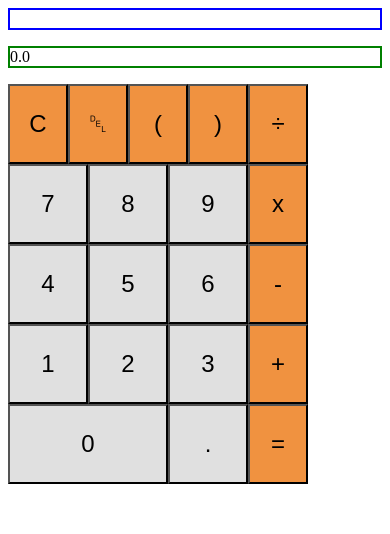
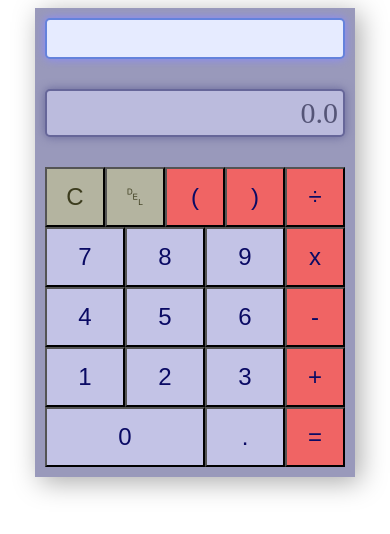
Before and after one commit to marc22alain/v-calculator, a React (Create React App) app: page / in a window 390 px wide. Shown: the top 534 px of the page. Built offline with nearby package versions, Linux system fonts and the light colour scheme; the HTML template or start-up script is replaced by a standard one.

Commit message:
Adding visual style, and media query to support smallest screens; fixing formula validation bugs

```diff
--- a/src/App.css
+++ b/src/App.css
@@ -1,46 +1,122 @@
+.App {
+  max-width: 330px;
+  margin-top: 20px;
+  margin-left: auto;
+  margin-right: auto;
+  padding: 25px;
+  background-color: #99b;
+  box-shadow: 5px 5px 25px #aaa;
+  font-size: 24px;
+}
+
 .valid {
-  border: solid 2px blue;
+  color: rgb(10, 10, 100);
+  border: solid 2px rgb(100, 130, 220);
+  box-shadow: 0px 0px 10px #88f;
+  background-color: rgb(230, 235, 255);
 }
 
 .invalid {
-  border: solid 2px red;
+  color: rgb(100, 10, 10);
+  border: solid 2px rgb(200, 0, 0);
+  box-shadow: 0px 0px 10px #f00;
+  background-color: #fdd;
 }
 
 .no-closing-parens {
+  color: rgb(10, 10, 100);
   border: solid 2px yellow;
+  box-shadow: 0px 0px 10px rgb(254, 248, 84);
+  background-color: rgb(255, 252, 200);
 }
 
-.result {
+.complete {
   border: solid 2px green;
+  box-shadow: 0px 0px 10px rgb(0, 255, 150);
+  background-color: #efe;
 }
 
-.keypad {
+.in-progress {
+  border: solid 2px #669;
+  box-shadow: 0px 0px 10px #669;
+  background-color: #bbd;
+  color: #557;
+}
+
+.text-box {
+  padding: 5px;
+  border-radius: 5px;
+}
+
+.formula-box {
+  letter-spacing: 0.1em;
+}
+
+.result-box {
+  text-align: right;
+  font-size: 30px;
 }
 
 .key {
   font-size: 24px;
-  height: 80px;
+  height: 84px;
 }
 
 .number-key {
-  background-color: rgb(224, 224, 224);
+  color: rgb(10, 10, 100);
+  background-color: rgb(195, 195, 230);
 }
 
 .operator-key {
-  background-color: rgb(240, 146, 64);
+  color: rgb(10, 10, 100);
+  background-color: rgb(240, 100, 100);
+}
+
+.utility-key {
+  color: rgb(60, 60, 30);
+  background-color: rgb(180, 180, 160);
 }
 
 .narrow-width {
-  width: 60px;
+  width: 63px;
 }
 .single-width {
-  width: 80px;
+  width: 84px;
 }
 
 .double-width {
-  width: 160px;
+  width: 168px;
 }
 
 .keypad {
-  max-width: 300px;
+  max-width: 315px;
+  margin-left: auto;
+  margin-right: auto;
 }
+
+
+@media screen and (max-width : 639px) {
+  .App {
+    max-width: 300px;
+    margin-top: 0;
+    margin-left: auto;
+    margin-right: auto;
+    padding: 10px;
+  }
+
+  .key {
+    height: 60px;
+  }
+
+  .narrow-width {
+    width: 60px;
+  }
+  .single-width {
+    width: 80px;
+  }
+
+  .double-width {
+    width: 160px;
+  }
+
+}
--- a/src/App.js
+++ b/src/App.js
@@ -9,35 +9,47 @@ class App extends Component {
     this.state = {
       formula: '',
       validationClass: 'valid',   // ['valid', 'invalid', 'no-closing-parens']
-      result: '0.0'
+      result: '0.0',
+      resultClass: 'in-progress',   // ['complete', 'invalid', 'in-progress']
     };
   }
 
   keyClickHandler(char) {
-    let newResult, formula, newValidity, newState;
+    let newResult, formula, newValidity, newState, newResultClass;
     if (char === "=") {
-      if (this.state.validationClass === 'valid') {
+      if (this.state.formula === '') {
+        return;
+      } else if (this.state.validationClass === 'valid') {
         newResult = processFormula(this.state.formula);
+        newResultClass = 'complete';
       } else {
         newResult = 'Formula is invalid';
+        newResultClass = 'invalid';
       }
-      newState = update(this.state, {result: {$set: newResult}});
+      newState = update(this.state, {result: {$set: newResult}, resultClass: {$set: newResultClass}});
     } else {
       if (char === "\u2421") {
         formula = this.state.formula;
         formula = formula.slice(0 ,formula.length - 1);
         newResult = "0.0";
+        newResultClass = 'in-progress';
         newValidity = checkValidity(formula);
       } else if (char === "C") {
         formula = '';
         newResult = "0.0";
+        newResultClass = 'in-progress';
         newValidity = 'valid';
       } else {
         formula = this.state.formula + char;
         newResult = "0.0";
+        newResultClass = 'in-progress';
         newValidity = checkValidity(formula);
       }
-      newState = update(this.state, {formula: {$set: formula}, result: {$set: newResult}, validationClass: {$set: newValidity}});
+      newState = update(this.state, { formula: {$set: formula},
+                                      result: {$set: newResult},
+                                      validationClass: {$set: newValidity},
+                                      resultClass: {$set: newResultClass}
+                                    });
     }
     this.setState(newState);
   }
@@ -58,17 +70,18 @@ class App extends Component {
         <div>
           <CalculatorInput
             formula={this.state.formula}
-            class={this.state.validationClass}
+            class={this.state.validationClass + " formula-box text-box"}
           />
         </div>
         <div>
           <CalculatorOutput
             result={this.state.result}
+            class={this.state.resultClass + " result-box text-box"}
           />
         </div>
         <div className="keypad">
-          {this.renderKey("C", "key operator-key narrow-width")}
-          {this.renderKey("\u2421", "key operator-key narrow-width")}
+          {this.renderKey("C", "key utility-key narrow-width")}
+          {this.renderKey("\u2421", "key utility-key narrow-width")}
 
           {this.renderKey("(", "key operator-key narrow-width")}
           {this.renderKey(")", "key operator-key narrow-width")}
@@ -106,7 +119,7 @@ function CalculatorInput(props) {
 
 function CalculatorOutput(props) {
   return (
-      <p className="result">{props.result}</p>
+      <p className={props.class}>{props.result}</p>
     );
 }
 
--- a/src/parser.js
+++ b/src/parser.js
@@ -16,7 +16,7 @@ export function replaceOperators(raw) {
 }
 
 export function hasBadDecimalPoint(raw) {
-  return /(\.\.)|(\.[0-9]+\.)|([-+/*]+\.[-+/*]+)/.test(raw);
+  return /\.\.|\.[0-9]+\.|[-+/*]+\.[-+/*]+|[^0-9]+\.$/.test(raw);
 }
 
 export function hasUnbalancedOperator(raw) {
@@ -26,7 +26,7 @@ export function hasUnbalancedOperator(raw) {
 export function hasMisplacedParentheses(raw) {
   let numOpening = raw.match(/\(/g) ? raw.match(/\(/g).length : 0;
   let numClosing = raw.match(/\)/g) ? raw.match(/\)/g).length : 0;
-  return /[0-9]+\(|\)[0-9]+|\([-+/*]+|[-+/*]+\)|[-+/*]+\($/.test(raw) || numOpening < numClosing;
+  return /[0-9.)]+\(|\)[0-9.]+|\([)-+/*]+|[-+/*]+\)|[-+/*]+\($/.test(raw) || numOpening < numClosing;
 }
 
 export function hasOpenParentheses(raw) {
```
Also changed, not shown: 2 other files (tests, documents, lock files or other folders).
